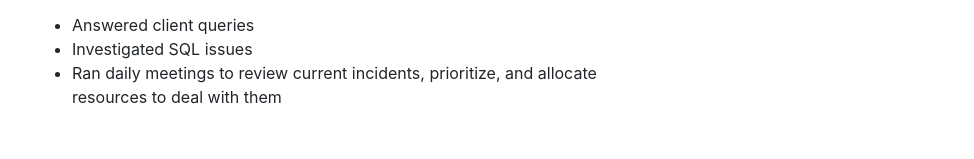
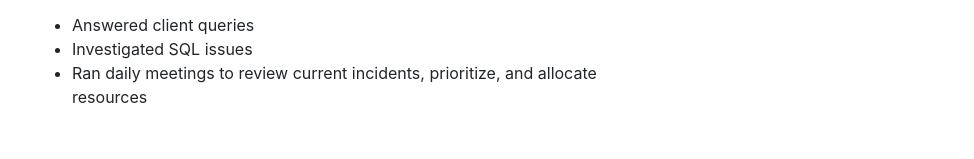
Before and after one commit to brian-hane/brian-hane.github.io, a website with bundled scripts: page index.html in a window 1280 px wide. Shown: the part 5355-5514 px from the top of the page, without its empty margins (288-1262 px from the left). Built offline with nearby package versions, Linux system fonts and the light colour scheme; a web font is replaced by a local one.

Commit message:
Update index.html

```diff
--- a/index.html
+++ b/index.html
@@ -363,7 +363,7 @@
             <ul>
               <li>Answered client queries</li>
               <li>Investigated SQL issues</li>
-              <li>Ran daily meetings to review current incidents, prioritize, and allocate resources to deal with them</li>
+              <li>Ran daily meetings to review current incidents, prioritize, and allocate resources</li>
             </ul>
           </div>
           <div class="resume-date text-md-right">
```
